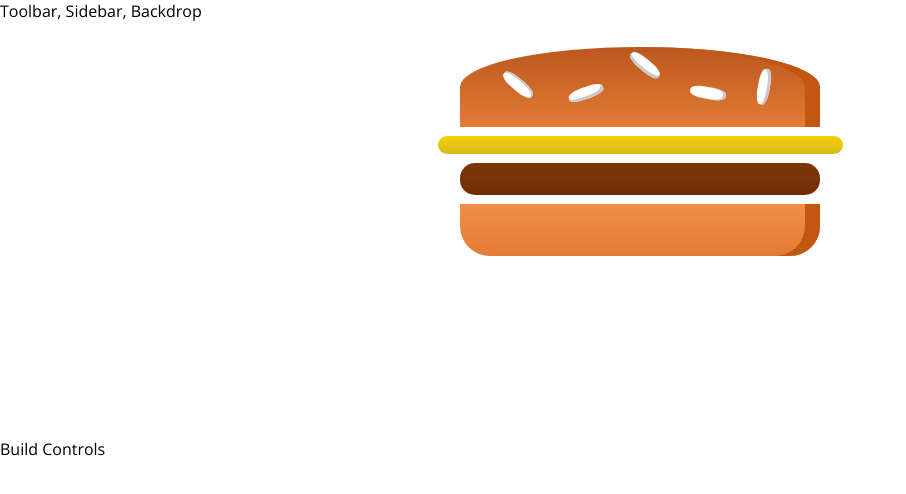
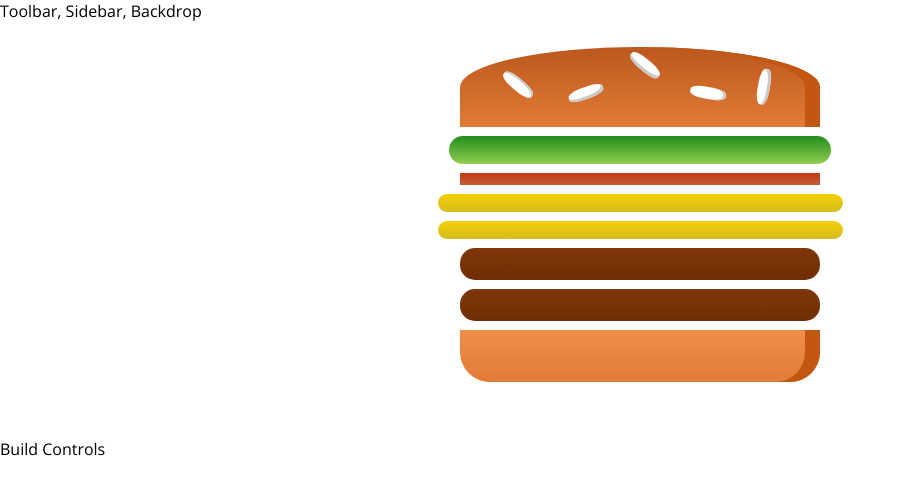
Before and after one commit to nsathya1990/burger-builder, a React app: page / in a window 1280 px wide. Shown: the top 494 px of the page, without its empty margins (0-906 px from the left). Built offline with nearby package versions, Linux system fonts and the light colour scheme.

Commit message:
outputting the burger ingredients dynamically

```diff
--- a/src/components/Burger/Burger.js
+++ b/src/components/Burger/Burger.js
@@ -5,11 +5,15 @@
 import BurgerIngredient from './BurgerIngredient/BurgerIngredient';
 
 const burger = (props) => {
+    const transformedIngredients = Object.keys(props.ingredients).map(igKey => {
+        return [...Array(props.ingredients[igKey])].map((_, i) => {
+            return <BurgerIngredient key={igKey + i} type={igKey} />
+        });
+    });
     return (
         <div className={classes.Burger}>
             <BurgerIngredient type="bread-top" />
-            <BurgerIngredient type="cheese" />
-            <BurgerIngredient type="meat" />
+            {transformedIngredients}
             <BurgerIngredient type="bread-bottom" />
         </div>
     );
--- a/src/containers/BurgerBuilder/BurgerBuilder.js
+++ b/src/containers/BurgerBuilder/BurgerBuilder.js
@@ -5,10 +5,18 @@
 import Burger from '../../components/Burger/Burger';
 
 class BurgerBuilder extends Component {
+    state = {
+        ingredients: {
+            salad: 1,
+            bacon: 1,
+            cheese: 2,
+            meat: 2
+        }
+    };
     render() {
         return (
             <Aux>
-                <Burger />
+                <Burger ingredients={this.state.ingredients} />
                 <div>Build Controls</div>
             </Aux>
         );
```
